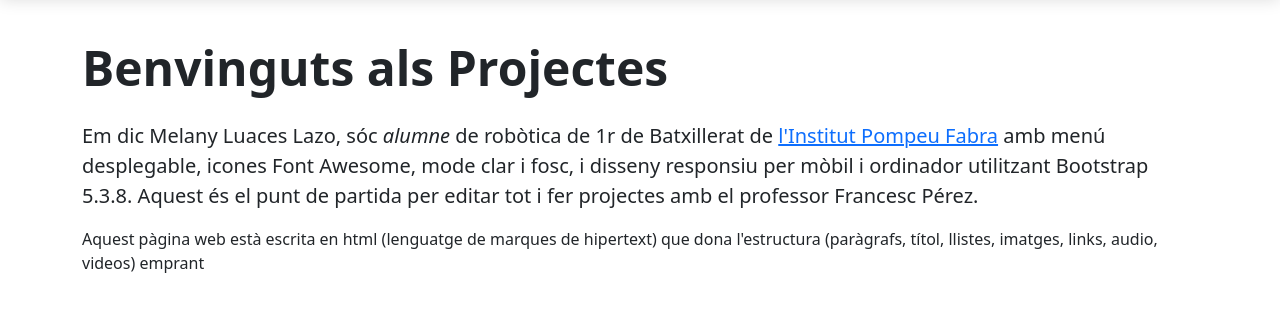
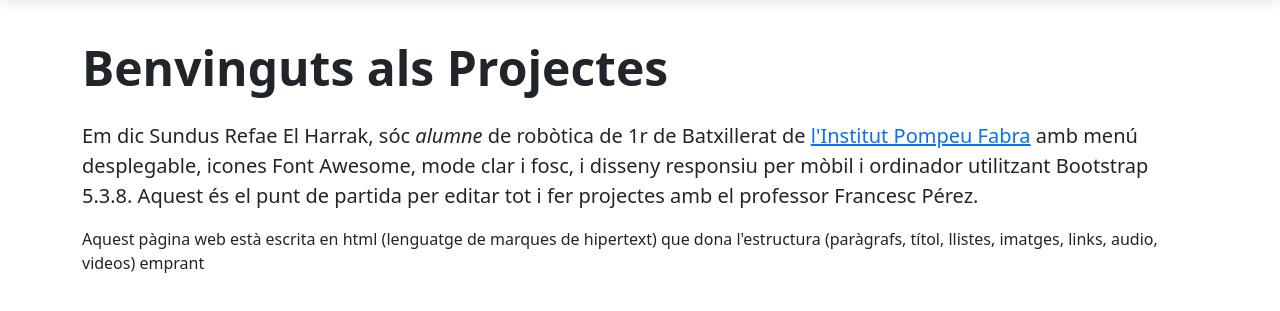
Before and after one commit to sundus44/sundus44.github.io, a plain HTML site: page index.html in a window 1280 px wide. Shown: the part 85-396 px from the top of the page. Drawn offline with nearby package versions, Linux system fonts and the light colour scheme.

Commit message:
Update index.html

```diff
--- a/index.html
+++ b/index.html
@@ -135,7 +135,7 @@
   <!-- Contingut -->
   <main class="container py-5">
     <h1 class="display-5 fw-bold mb-4">Benvinguts als Projectes</h1>
-    <p class="lead">Em dic Melany Luaces Lazo, sóc <i>alumne</i> de <b>robòtica</b> de 1r
+    <p class="lead">Em dic Sundus Refae El Harrak, sóc <i>alumne</i> de <b>robòtica</b> de 1r
       de Batxillerat de <a href="https://agora.xtec.cat/ies-pompeu-fabra-martorell/">l'Institut Pompeu Fabra</a>
       amb menú desplegable, icones Font Awesome, mode clar i fosc, i disseny responsiu per mòbil i ordinador utilitzant Bootstrap 5.3.8. Aquest és el punt de partida per editar tot i fer projectes amb el professor Francesc Pérez.
     <p>Aquest pàgina web està escrita en html (lenguatge de marques de hipertext) que dona l'estructura (paràgrafs, títol, llistes, imatges, links, audio, videos) emprant <etiqueta></etiqueta></p>
```
